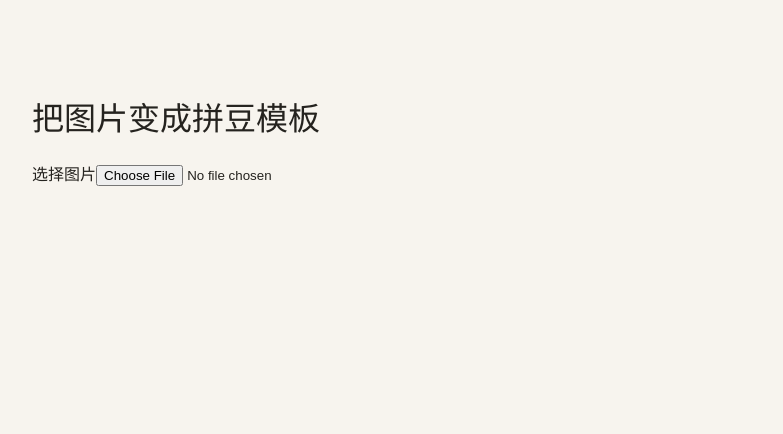
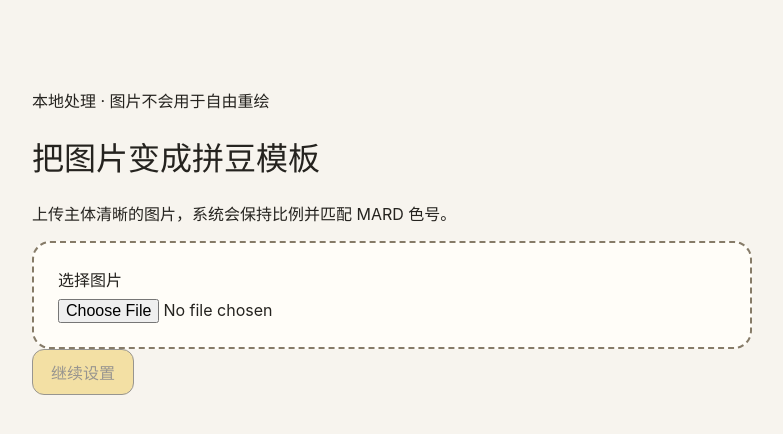
Before and after one commit to jasonnnzhanggg/ai-bead-pattern, a React (Vite) app: page / in a window 1280 px wide. Shown: the top 434 px of the page, without its empty margins (248-1031 px from the left). Built offline with nearby package versions, Linux system fonts and the light colour scheme.

Commit message:
feat: add image conversion workflow

```diff
--- a/src/app/App.tsx
+++ b/src/app/App.tsx
@@ -1,15 +1,50 @@
+import { useState } from "react";
+import type { BeadSizeId, BoardPresetId } from "../domain/boards";
+import { ImportScreen } from "../screens/ImportScreen";
+import { SetupScreen } from "../screens/SetupScreen";
+import { VariantsScreen } from "../screens/VariantsScreen";
+
+type AppStep = "import" | "setup" | "variants";
+
+export interface ProjectSetup {
+  beadSizeId: BeadSizeId;
+  boardPresetId: BoardPresetId;
+}
+
 export function App() {
+  const [step, setStep] = useState<AppStep>("import");
+  const [image, setImage] = useState<File | null>(null);
+  const [setup, setSetup] = useState<ProjectSetup>({
+    beadSizeId: "standard-5",
+    boardPresetId: "square-30"
+  });
+
+  if (step === "setup") {
+    return (
+      <SetupScreen
+        value={setup}
+        onChange={setSetup}
+        onBack={() => setStep("import")}
+        onGenerate={() => setStep("variants")}
+      />
+    );
+  }
+
+  if (step === "variants") {
+    return (
+      <VariantsScreen
+        imageName={image?.name ?? "图片"}
+        setup={setup}
+        onBack={() => setStep("setup")}
+      />
+    );
+  }
+
   return (
-    <main>
-      <h1>把图片变成拼豆模板</h1>
-      <label>
-        选择图片
-        <input
-          aria-label="选择图片"
-          type="file"
-          accept="image/png,image/jpeg,image/webp"
-        />
-      </label>
-    </main>
+    <ImportScreen
+      image={image}
+      onImageChange={setImage}
+      onContinue={() => setStep("setup")}
+    />
   );
 }
--- /dev/null
+++ b/src/screens/ImportScreen.tsx
@@ -0,0 +1,32 @@
+interface ImportScreenProps {
+  image: File | null;
+  onImageChange: (image: File | null) => void;
+  onContinue: () => void;
+}
+
+export function ImportScreen({
+  image,
+  onImageChange,
+  onContinue
+}: ImportScreenProps) {
+  return (
+    <main>
+      <p>本地处理 · 图片不会用于自由重绘</p>
+      <h1>把图片变成拼豆模板</h1>
+      <p>上传主体清晰的图片，系统会保持比例并匹配 MARD 色号。</p>
+      <label className="upload-control">
+        选择图片
+        <input
+          aria-label="选择图片"
+          type="file"
+          accept="image/png,image/jpeg,image/webp"
+          onChange={(event) => onImageChange(event.target.files?.[0] ?? null)}
+        />
+      </label>
+      {image ? <p aria-live="polite">{image.name}</p> : null}
+      <button type="button" disabled={!image} onClick={onContinue}>
+        继续设置
+      </button>
+    </main>
+  );
+}
--- /dev/null
+++ b/src/screens/SetupScreen.tsx
@@ -0,0 +1,56 @@
+import { beadSizes, boardPresets } from "../domain/boards";
+import type { ProjectSetup } from "../app/App";
+
+interface SetupScreenProps {
+  value: ProjectSetup;
+  onChange: (value: ProjectSetup) => void;
+  onBack: () => void;
+  onGenerate: () => void;
+}
+
+export function SetupScreen({
+  value,
+  onChange,
+  onBack,
+  onGenerate
+}: SetupScreenProps) {
+  return (
+    <main>
+      <button type="button" onClick={onBack}>
+        返回上传
+      </button>
+      <h1>选择制作规格</h1>
+      <fieldset>
+        <legend>豆子规格</legend>
+        {beadSizes.map((size) => (
+          <label key={size.id}>
+            <input
+              type="radio"
+              name="bead-size"
+              checked={value.beadSizeId === size.id}
+              onChange={() => onChange({ ...value, beadSizeId: size.id })}
+            />
+            {size.label}
+          </label>
+        ))}
+      </fieldset>
+      <fieldset>
+        <legend>模板尺寸</legend>
+        {boardPresets.map((board) => (
+          <label key={board.id}>
+            <input
+              type="radio"
+              name="board-preset"
+              checked={value.boardPresetId === board.id}
+              onChange={() => onChange({ ...value, boardPresetId: board.id })}
+            />
+            {board.label}
+          </label>
+        ))}
+      </fieldset>
+      <button type="button" onClick={onGenerate}>
+        生成模板
+      </button>
+    </main>
+  );
+}
--- /dev/null
+++ b/src/screens/VariantsScreen.tsx
@@ -0,0 +1,41 @@
+import type { ProjectSetup } from "../app/App";
+
+interface VariantsScreenProps {
+  imageName: string;
+  setup: ProjectSetup;
+  onBack: () => void;
+}
+
+const variants = [
+  { id: "fidelity", title: "高还原版", detail: "优先保留轮廓和细节" },
+  { id: "balanced", title: "推荐成品版", detail: "平衡还原度、色数与可拼性" },
+  { id: "easy", title: "易拼版", detail: "减少颜色与零散豆" }
+] as const;
+
+export function VariantsScreen({
+  imageName,
+  setup,
+  onBack
+}: VariantsScreenProps) {
+  return (
+    <main>
+      <button type="button" onClick={onBack}>
+        返回设置
+      </button>
+      <h1>选择一个成品方案</h1>
+      <p>{imageName}</p>
+      <p>
+        {setup.beadSizeId} · {setup.boardPresetId}
+      </p>
+      <section className="variant-grid" aria-label="模板方案">
+        {variants.map((variant) => (
+          <article key={variant.id}>
+            <h2>{variant.title}</h2>
+            <p>{variant.detail}</p>
+            <button type="button">选择{variant.title}</button>
+          </article>
+        ))}
+      </section>
+    </main>
+  );
+}
--- a/src/styles.css
+++ b/src/styles.css
@@ -22,3 +22,71 @@ main {
   margin: 0 auto;
   padding: 72px 0;
 }
+
+button,
+input {
+  font: inherit;
+}
+
+button {
+  min-height: 44px;
+  padding: 10px 18px;
+  border: 1px solid #25231f;
+  border-radius: 12px;
+  background: #f0c94b;
+  color: #25231f;
+  cursor: pointer;
+}
+
+button:disabled {
+  cursor: not-allowed;
+  opacity: 0.45;
+}
+
+fieldset {
+  display: grid;
+  gap: 10px;
+  margin: 24px 0;
+  padding: 18px;
+  border: 1px solid #cfc8bb;
+  border-radius: 16px;
+}
+
+fieldset label {
+  display: flex;
+  gap: 10px;
+  align-items: center;
+  min-height: 44px;
+}
+
+.upload-control {
+  display: grid;
+  gap: 8px;
+  padding: 24px;
+  border: 2px dashed #867b68;
+  border-radius: 18px;
+  background: #fffdf8;
+}
+
+.variant-grid {
+  display: grid;
+  grid-template-columns: repeat(3, 1fr);
+  gap: 16px;
+}
+
+.variant-grid article {
+  padding: 18px;
+  border: 1px solid #cfc8bb;
+  border-radius: 18px;
+  background: #fffdf8;
+}
+
+@media (max-width: 640px) {
+  main {
+    padding: 32px 0;
+  }
+
+  .variant-grid {
+    grid-template-columns: 1fr;
+  }
+}
```
Also changed, not shown: 1 other file (tests, documents, lock files or other folders).
